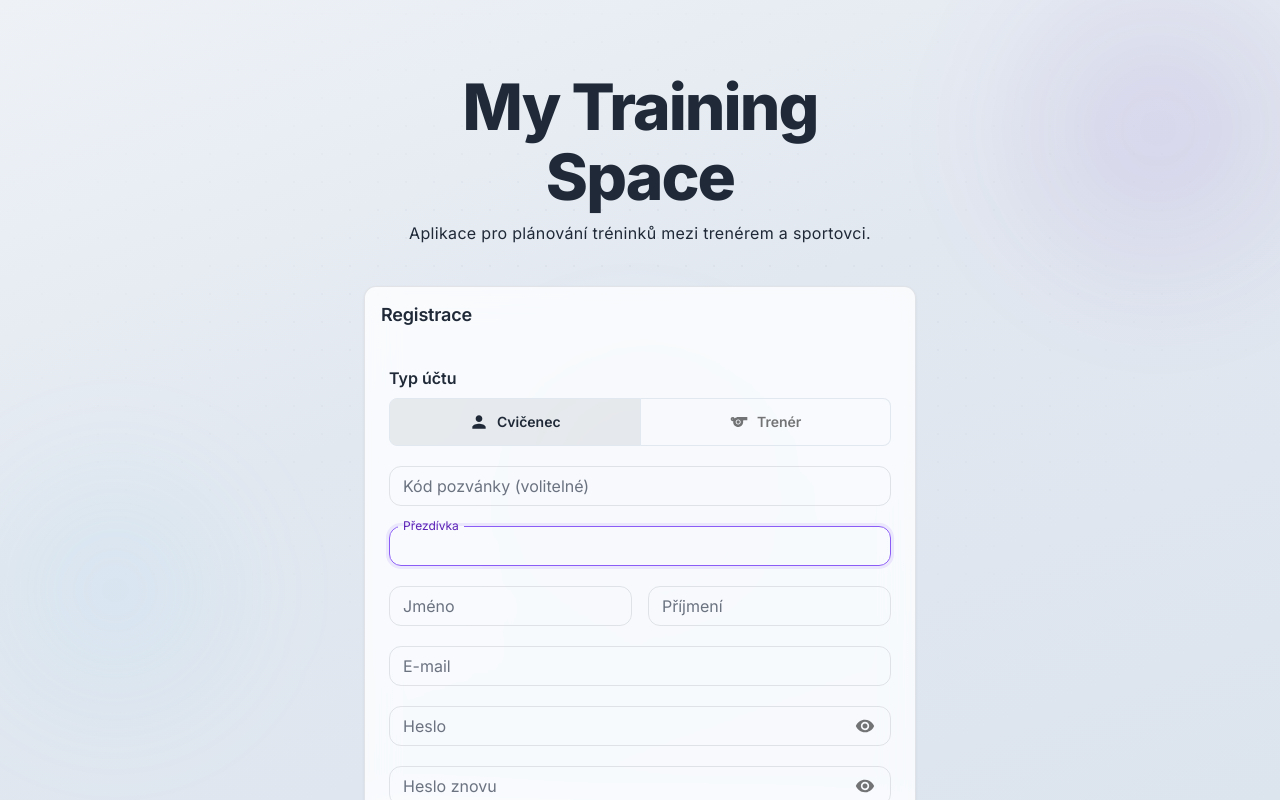
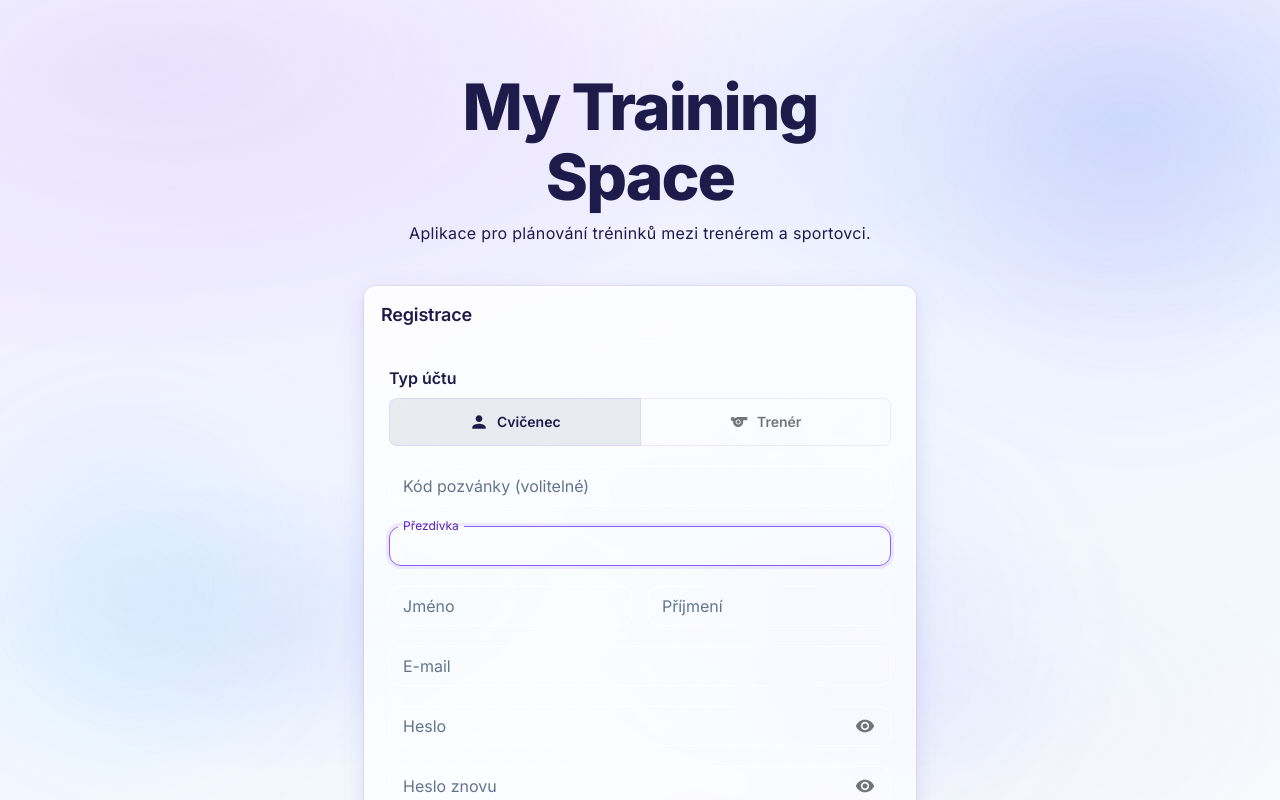
Before and after one commit to VeveCambor/MTS, a Next.js app: page /register in a window 1280 px wide. Shown: the top 800 px of the page. Built offline with nearby package versions, Linux system fonts and the light colour scheme; no server answers; what @mui/material-nextjs would draw is missing.

Commit message:
Enhance styling and theme consistency across components

```diff
--- a/app/globals.css
+++ b/app/globals.css
@@ -11,8 +11,9 @@ a {
 /* Accent RGB pro CSS proměnné (scan line) */
 html[data-theme="light"] {
   --accent-rgb: 91, 33, 182;
-  --bg-base-rgb: 238, 242, 247;
+  --bg-base-rgb: 250, 249, 254;
   --bg-surface-rgb: 255, 255, 255;
+  --glass-highlight: rgba(255, 255, 255, 0.92);
 }
 
 html[data-theme="dark"] {
--- a/components/layout/Navbar.tsx
+++ b/components/layout/Navbar.tsx
@@ -19,7 +19,7 @@ import { useProfile } from "@/hooks/useProfile";
 import { useAuthActions } from "@/hooks/useAuthActions";
 import { avatarEmoji } from "@/lib/constants/avatars";
 import { roleLabel } from "@/lib/constants/roles";
-import { futuristicGlassSx, glassShimmerSx, layout, motion, shellTokens } from "@/styles/tokens";
+import { futuristicGlassSx, shellShimmerSx, layout, motion, shellTokens } from "@/styles/tokens";
 
 type NavbarProps = {
   onMenuClick: () => void;
@@ -64,7 +64,7 @@ export function Navbar({ onMenuClick }: NavbarProps) {
         borderRadius: tokens.shellRadius,
         bgcolor: tokens.navbarBg,
         ...futuristicGlassSx(mode),
-        ...glassShimmerSx(mode),
+        ...shellShimmerSx(mode),
         display: "flex",
         alignItems: "center",
         px: { xs: 2, md: 3 },
--- a/components/layout/Sidebar.tsx
+++ b/components/layout/Sidebar.tsx
@@ -18,7 +18,7 @@ import ExpandMore from "@mui/icons-material/ExpandMore";
 import { useColorMode } from "@/components/providers/ColorModeProvider";
 import { getNavSections, type NavItem, type NavSection } from "@/lib/constants/navigation";
 import { useProfile } from "@/hooks/useProfile";
-import { futuristicGlassSx, glassShimmerSx, layout, navIconButtonSx, radius, shellTokens, glassPanelSx } from "@/styles/tokens";
+import { futuristicGlassSx, shellShimmerSx, layout, navIconButtonSx, radius, shellTokens, glassPanelSx } from "@/styles/tokens";
 
 type SidebarProps = {
   onNavigate?: () => void;
@@ -247,7 +247,7 @@ export function Sidebar({ onNavigate, variant = "rail" }: SidebarProps) {
         borderRadius: tokens.shellRadius,
         bgcolor: tokens.sidebarBg,
         ...futuristicGlassSx(mode),
-        ...glassShimmerSx(mode),
+        ...shellShimmerSx(mode),
         zIndex: (t) => t.zIndex.drawer,
         display: { xs: "none", md: "flex" },
         flexDirection: "column",
--- a/components/ui/FuturisticBackground.tsx
+++ b/components/ui/FuturisticBackground.tsx
@@ -2,15 +2,18 @@
 
 import Box from "@mui/material/Box";
 import { useColorMode } from "@/components/providers/ColorModeProvider";
+import { getColors } from "@/styles/colors";
 import { shellTokens } from "@/styles/tokens";
 
 /**
- * Animované futuristické pozadí — mřížka, plovoucí orby, scan line.
- * Vždy pod obsahem, neblokuje interakci.
+ * Animované futuristické pozadí — mesh aurora, mřížka, plovoucí orby.
+ * Ve světlém režimu bohatší barevné skvrny; scan line jen v dark mode.
  */
 export function FuturisticBackground() {
   const { mode } = useColorMode();
   const tokens = shellTokens(mode);
+  const c = getColors(mode);
+  const isLight = mode === "light";
 
   return (
     <Box
@@ -23,16 +26,33 @@ export function FuturisticBackground() {
         overflow: "hidden",
       }}
     >
+      {/* Aurora mesh — hlavně light mode */}
+      {isLight && (
+        <Box
+          sx={{
+            position: "absolute",
+            inset: 0,
+            opacity: 0.88,
+            background: `
+              radial-gradient(ellipse 85% 65% at 12% 8%, ${c.mesh1}, transparent 58%),
+              radial-gradient(ellipse 75% 55% at 88% 15%, ${c.mesh2}, transparent 52%),
+              radial-gradient(ellipse 65% 50% at 72% 88%, ${c.mesh3}, transparent 48%),
+              radial-gradient(ellipse 55% 45% at 22% 78%, ${c.mesh4}, transparent 42%)
+            `,
+          }}
+        />
+      )}
+
       {/* Dot grid */}
       <Box
         sx={{
           position: "absolute",
           inset: 0,
-          opacity: mode === "light" ? 0.55 : 0.35,
+          opacity: isLight ? 0.36 : 0.35,
           backgroundImage: `radial-gradient(circle, ${tokens.gridColor} 1px, transparent 1px)`,
-          backgroundSize: "28px 28px",
-          maskImage: "radial-gradient(ellipse 80% 70% at 50% 40%, black 20%, transparent 75%)",
-          WebkitMaskImage: "radial-gradient(ellipse 80% 70% at 50% 40%, black 20%, transparent 75%)",
+          backgroundSize: isLight ? "32px 32px" : "28px 28px",
+          maskImage: "radial-gradient(ellipse 85% 75% at 50% 42%, black 15%, transparent 78%)",
+          WebkitMaskImage: "radial-gradient(ellipse 85% 75% at 50% 42%, black 15%, transparent 78%)",
         }}
       />
 
@@ -41,13 +61,13 @@ export function FuturisticBackground() {
         className="futuristic-orb futuristic-orb--1"
         sx={{
           position: "absolute",
-          width: 420,
-          height: 420,
+          width: isLight ? 500 : 420,
+          height: isLight ? 500 : 420,
           borderRadius: "50%",
-          top: "-8%",
-          right: "-5%",
+          top: "-10%",
+          right: "-6%",
           background: `radial-gradient(circle, ${tokens.orb1} 0%, transparent 68%)`,
-          filter: "blur(40px)",
+          filter: isLight ? "blur(56px)" : "blur(40px)",
           animation: "float-orb 18s ease-in-out infinite",
         }}
       />
@@ -55,13 +75,13 @@ export function FuturisticBackground() {
         className="futuristic-orb futuristic-orb--2"
         sx={{
           position: "absolute",
-          width: 360,
-          height: 360,
+          width: isLight ? 420 : 360,
+          height: isLight ? 420 : 360,
           borderRadius: "50%",
-          bottom: "5%",
-          left: "-4%",
+          bottom: "2%",
+          left: "-5%",
           background: `radial-gradient(circle, ${tokens.orb2} 0%, transparent 68%)`,
-          filter: "blur(48px)",
+          filter: isLight ? "blur(64px)" : "blur(48px)",
           animation: "float-orb 22s ease-in-out infinite reverse",
         }}
       />
@@ -69,23 +89,40 @@ export function FuturisticBackground() {
         className="futuristic-orb futuristic-orb--3"
         sx={{
           position: "absolute",
-          width: 280,
-          height: 280,
+          width: isLight ? 340 : 280,
+          height: isLight ? 340 : 280,
           borderRadius: "50%",
-          top: "42%",
-          left: "38%",
+          top: "40%",
+          left: "36%",
           background: `radial-gradient(circle, ${tokens.orb3} 0%, transparent 70%)`,
-          filter: "blur(56px)",
+          filter: isLight ? "blur(72px)" : "blur(56px)",
           animation: "float-orb 26s ease-in-out infinite 2s",
         }}
       />
+      {isLight && (
+        <Box
+          className="futuristic-orb futuristic-orb--4"
+          sx={{
+            position: "absolute",
+            width: 380,
+            height: 380,
+            borderRadius: "50%",
+            top: "55%",
+            right: "18%",
+            background: `radial-gradient(circle, ${c.orb4} 0%, transparent 70%)`,
+            filter: "blur(68px)",
+            animation: "float-orb 30s ease-in-out infinite 4s",
+          }}
+        />
+      )}
 
-      {/* Jemná scan line */}
+      {/* Scan line — jen dark mode (ve světlém působí rušivě) */}
+      {!isLight && (
         <Box
           sx={{
             position: "absolute",
             inset: 0,
-          opacity: mode === "light" ? 0.025 : 0.04,
+            opacity: 0.04,
             backgroundImage: `repeating-linear-gradient(
               0deg,
               transparent,
@@ -96,6 +133,7 @@ export function FuturisticBackground() {
             animation: "scan-drift 12s linear infinite",
           }}
         />
+      )}
     </Box>
   );
 }
--- a/components/ui/SpaceCard.tsx
+++ b/components/ui/SpaceCard.tsx
@@ -30,16 +30,21 @@ export function SpaceCard({
 }: SpaceCardProps) {
   const { mode } = useColorMode();
   const tokens = shellTokens(mode);
+  const isLight = mode === "light";
 
   return (
     <Card
       sx={{
-        position: "relative",
-        overflow: "hidden",
         ...(glass && {
-          background: tokens.glassCard,
-          backdropFilter: "blur(16px) saturate(150%)",
-          borderColor: tokens.glassBorderOuter,
+          background: isLight
+            ? "linear-gradient(148deg, rgba(255,255,255,0.85) 0%, rgba(255,255,255,0.62) 100%)"
+            : tokens.glassCard,
+          backdropFilter: isLight ? "blur(24px) saturate(200%)" : "blur(16px) saturate(150%)",
+          WebkitBackdropFilter: isLight ? "blur(24px) saturate(200%)" : "blur(16px) saturate(150%)",
+          borderColor: isLight ? "rgba(255,255,255,0.75)" : tokens.glassBorderOuter,
+          boxShadow: isLight
+            ? `${tokens.shadows.md}, inset 0 1px 0 rgba(255,255,255,0.95), 0 0 0 1px rgba(139, 92, 246, 0.10)`
+            : tokens.shadows.md,
           ...glassShimmerSx(mode),
         }),
         ...(hover && {
--- a/styles/colors.ts
+++ b/styles/colors.ts
@@ -3,24 +3,31 @@ import type { ColorMode } from "./tokens";
 /** Sjednocená barevná paleta — pozadí, povrchy, okraje. */
 export const colors = {
   light: {
-    bgGradient: "linear-gradient(160deg, #EEF2F7 0%, #E2E8F0 45%, #DCE4EE 100%)",
+    /** Světlé pozadí s mírným fialovo-modrým nádechem */
+    bgGradient:
+      "linear-gradient(165deg, #FAF9FE 0%, #F3F0FF 26%, #EFF6FF 58%, #F7FAFC 100%)",
     surface: "#FFFFFF",
-    surfaceMuted: "#F8FAFC",
-    surfaceGlass: "rgba(255, 255, 255, 0.78)",
-    shellGlass: "rgba(255, 255, 255, 0.72)",
-    border: "rgba(15, 23, 42, 0.10)",
-    borderStrong: "rgba(15, 23, 42, 0.14)",
-    inputBg: "rgba(255, 255, 255, 0.85)",
+    surfaceMuted: "#FAFAFC",
+    surfaceGlass: "rgba(255, 255, 255, 0.60)",
+    shellGlass: "rgba(255, 255, 255, 0.66)",
+    border: "rgba(255, 255, 255, 0.75)",
+    borderStrong: "rgba(139, 92, 246, 0.18)",
+    inputBg: "rgba(255, 255, 255, 0.75)",
     cardGradient:
-      "linear-gradient(145deg, rgba(255,255,255,0.98) 0%, rgba(248,250,252,0.94) 100%)",
+      "linear-gradient(148deg, rgba(255,255,255,0.80) 0%, rgba(255,255,255,0.55) 52%, rgba(243,240,255,0.38) 100%)",
     glassGradient:
-      "linear-gradient(145deg, rgba(255,255,255,0.96) 0%, rgba(248,250,252,0.92) 100%)",
-    orb1: "rgba(91, 33, 182, 0.10)",
-    orb2: "rgba(125, 211, 252, 0.12)",
-    orb3: "rgba(148, 163, 184, 0.14)",
-    grid: "rgba(15, 23, 42, 0.05)",
-    hover: "rgba(139, 92, 246, 0.06)",
-    tableHead: "rgba(248, 250, 252, 0.92)",
+      "linear-gradient(148deg, rgba(255,255,255,0.84) 0%, rgba(255,255,255,0.60) 100%)",
+    orb1: "rgba(139, 92, 246, 0.17)",
+    orb2: "rgba(56, 189, 248, 0.14)",
+    orb3: "rgba(167, 139, 250, 0.09)",
+    orb4: "rgba(129, 140, 248, 0.11)",
+    grid: "rgba(91, 33, 182, 0.045)",
+    hover: "rgba(139, 92, 246, 0.065)",
+    tableHead: "rgba(255, 255, 255, 0.56)",
+    mesh1: "rgba(167, 139, 250, 0.22)",
+    mesh2: "rgba(56, 189, 248, 0.16)",
+    mesh3: "rgba(167, 139, 250, 0.08)",
+    mesh4: "rgba(129, 140, 248, 0.13)",
   },
   dark: {
     /** Stejná modro-slate rodina jako karty (#1E293B) — bez fialového nádechu */
@@ -40,9 +47,14 @@ export const colors = {
     orb1: "rgba(153, 255, 236, 0.07)",
     orb2: "rgba(56, 132, 182, 0.09)",
     orb3: "rgba(100, 116, 139, 0.11)",
+    orb4: "rgba(100, 116, 139, 0.08)",
     grid: "rgba(148, 163, 184, 0.05)",
     hover: "rgba(153, 255, 236, 0.05)",
     tableHead: "rgba(22, 32, 50, 0.85)",
+    mesh1: "transparent",
+    mesh2: "transparent",
+    mesh3: "transparent",
+    mesh4: "transparent",
   },
 } as const;
 
--- a/styles/theme.ts
+++ b/styles/theme.ts
@@ -1,6 +1,6 @@
 import { createTheme, type ThemeOptions } from "@mui/material/styles";
 import { getColors } from "./colors";
-import { motion, neonGlow, radius, surfaceShadows, type ColorMode } from "./tokens";
+import { motion, neonGlow, radius, surfaceShadows, cardGlassSx, type ColorMode } from "./tokens";
 
 export type { ColorMode };
 
@@ -25,9 +25,9 @@ const palettes: Record<ColorMode, NonNullable<ThemeOptions["palette"]>> = {
     mode: "light",
     primary: { main: "#5B21B6", contrastText: "#FFFFFF" },
     secondary: { main: "#8B5CF6", contrastText: "#FFFFFF" },
-    background: { default: "#EEF2F7", paper: "#FFFFFF" },
-    text: { primary: "#1F2937", secondary: "#6B7280" },
-    divider: "#E2E8F0",
+    background: { default: "#FAF9FE", paper: "#FFFFFF" },
+    text: { primary: "#1E1B4B", secondary: "#64748B" },
+    divider: "rgba(139, 92, 246, 0.12)",
     success: { main: "#10B981" },
     error: { main: "#EF4444" },
   },
@@ -46,8 +46,7 @@ const palettes: Record<ColorMode, NonNullable<ThemeOptions["palette"]>> = {
 function buildComponents(mode: ColorMode): ThemeOptions["components"] {
   const isLight = mode === "light";
   const c = getColors(mode);
-  const pageBg = c.bgGradient;
-  const cardBg = c.cardGradient;
+  const pageBg = isLight ? "transparent" : c.bgGradient;
   const cardBorder = c.border;
   const shadows = surfaceShadows(mode);
   const accent = isLight ? "#8B5CF6" : "#99FFEC";
@@ -58,7 +57,7 @@ function buildComponents(mode: ColorMode): ThemeOptions["components"] {
     MuiCssBaseline: {
       styleOverrides: {
         body: {
-          background: pageBg,
+          background: isLight ? c.bgGradient : pageBg,
           backgroundAttachment: "fixed",
           minHeight: "100vh",
         },
@@ -80,11 +79,11 @@ function buildComponents(mode: ColorMode): ThemeOptions["components"] {
             ownerState.color === "primary" &&
             (isLight
               ? {
-                  background: "#5B21B6",
+                  background: "linear-gradient(135deg, #5B21B6 0%, #7C3AED 100%)",
                   color: "#FFFFFF",
                   boxShadow: shadows.sm,
                   "&:hover": {
-                    background: "#6D28D9",
+                    background: "linear-gradient(135deg, #6D28D9 0%, #8B5CF6 100%)",
                     boxShadow: `${shadows.md}, ${neonGlow(mode, "soft")}`,
                   },
                 }
@@ -120,14 +119,14 @@ function buildComponents(mode: ColorMode): ThemeOptions["components"] {
       styleOverrides: {
         root: {
           borderRadius: radius.lg,
-          border: `1px solid ${cardBorder}`,
-          background: cardBg,
-          boxShadow: shadows.sm,
-          backdropFilter: "blur(12px) saturate(140%)",
           transition: `transform ${motion.normal}, box-shadow ${motion.normal}, border-color ${motion.normal}`,
+          ...cardGlassSx(mode),
           "&:hover": {
-            boxShadow: shadows.md,
+            boxShadow: isLight
+              ? `${shadows.md}, inset 0 1px 0 rgba(255,255,255,0.92)`
+              : shadows.md,
             borderColor: c.borderStrong,
+            ...(isLight && { transform: "translateY(-2px)" }),
           },
         },
       },
@@ -177,7 +176,7 @@ function buildComponents(mode: ColorMode): ThemeOptions["components"] {
             borderColor: c.border,
           },
           "&:hover .MuiOutlinedInput-notchedOutline": {
-            borderColor: isLight ? "rgba(15, 23, 42, 0.18)" : c.borderStrong,
+            borderColor: isLight ? c.borderStrong : c.borderStrong,
           },
           "&.Mui-focused .MuiOutlinedInput-notchedOutline": {
             borderColor: accent,
@@ -261,13 +260,14 @@ function buildComponents(mode: ColorMode): ThemeOptions["components"] {
       styleOverrides: {
         root: {
           borderRadius: `${radius.lg} !important`,
-          border: `1px solid ${cardBorder}`,
           marginBottom: 8,
           "&:before": { display: "none" },
-          boxShadow: shadows.sm,
-          overflow: "hidden",
-          transition: `box-shadow ${motion.normal}`,
-          "&.Mui-expanded": { boxShadow: shadows.md },
+          transition: `box-shadow ${motion.normal}, transform ${motion.normal}`,
+          ...cardGlassSx(mode),
+          "&.Mui-expanded": {
+            boxShadow: shadows.md,
+            ...(isLight && { transform: "translateY(-1px)" }),
+          },
         },
       },
     },
--- a/styles/tokens.ts
+++ b/styles/tokens.ts
@@ -37,16 +37,16 @@ export function surfaceShadows(mode: ColorMode) {
   const c = getColors(mode);
   return {
     sm: isLight
-      ? "0 1px 3px rgba(15, 23, 42, 0.06)"
+      ? "0 2px 8px rgba(91, 33, 182, 0.06), 0 1px 2px rgba(15, 23, 42, 0.04)"
       : "0 1px 3px rgba(0, 0, 0, 0.30)",
     md: isLight
-      ? "0 4px 16px rgba(15, 23, 42, 0.08)"
+      ? "0 8px 28px rgba(91, 33, 182, 0.10), 0 4px 12px rgba(15, 23, 42, 0.05)"
       : `0 4px 20px rgba(0, 0, 0, 0.35), 0 0 0 1px ${c.border}`,
     lg: isLight
-      ? "0 8px 32px rgba(15, 23, 42, 0.10)"
+      ? "0 16px 48px rgba(91, 33, 182, 0.14), 0 8px 20px rgba(15, 23, 42, 0.06)"
       : "0 8px 36px rgba(0, 0, 0, 0.45)",
     shell: isLight
-      ? "0 2px 12px rgba(15, 23, 42, 0.06)"
+      ? "0 8px 32px rgba(91, 33, 182, 0.09), 0 2px 8px rgba(15, 23, 42, 0.04), inset 0 1px 0 rgba(255,255,255,0.92)"
       : `0 4px 20px rgba(0, 0, 0, 0.35), 0 0 0 1px ${c.border}`,
   };
 }
@@ -73,8 +73,8 @@ export function shellTokens(mode: ColorMode) {
     navbarBg: c.shellGlass,
     sidebarBg: c.shellGlass,
     glassCard: c.surfaceGlass,
-    glassBorder: isLight ? "rgba(255, 255, 255, 0.85)" : c.border,
-    glassBorderOuter: c.border,
+    glassBorder: isLight ? "rgba(255, 255, 255, 0.95)" : c.border,
+    glassBorderOuter: isLight ? "rgba(255, 255, 255, 0.55)" : c.border,
     glassActive: isLight ? "rgba(255, 255, 255, 0.88)" : "rgba(36, 48, 68, 0.75)",
     glassHover: isLight ? "rgba(255, 255, 255, 0.55)" : "rgba(36, 48, 68, 0.45)",
     accent: isLight ? "#5B21B6" : "#99FFEC",
@@ -92,20 +92,44 @@ export function shellTokens(mode: ColorMode) {
 
 export function glassPanelSx(mode: ColorMode) {
   const tokens = shellTokens(mode);
+  const isLight = mode === "light";
   return {
-    backdropFilter: "blur(20px) saturate(160%)",
-    WebkitBackdropFilter: "blur(20px) saturate(160%)",
-    border: `1px solid ${tokens.glassBorderOuter}`,
+    backdropFilter: isLight ? "blur(24px) saturate(190%)" : "blur(20px) saturate(160%)",
+    WebkitBackdropFilter: isLight ? "blur(24px) saturate(190%)" : "blur(20px) saturate(160%)",
+    border: isLight
+      ? `1px solid ${tokens.glassBorderOuter}`
+      : `1px solid ${tokens.glassBorderOuter}`,
     boxShadow: tokens.shadows.shell,
+  };
+}
+
+export function cardGlassSx(mode: ColorMode) {
+  const c = getColors(mode);
+  const shadows = surfaceShadows(mode);
+  const isLight = mode === "light";
+  return {
+    position: "relative" as const,
+    overflow: "hidden" as const,
+    background: c.cardGradient,
+    backdropFilter: isLight ? "blur(20px) saturate(185%)" : "blur(14px) saturate(150%)",
+    WebkitBackdropFilter: isLight ? "blur(20px) saturate(185%)" : "blur(14px) saturate(150%)",
+    border: `1px solid ${c.border}`,
+    boxShadow: isLight
+      ? `${shadows.sm}, inset 0 1px 0 rgba(255,255,255,0.88)`
+      : shadows.sm,
+    ...(isLight ? glassShimmerSx(mode) : {}),
   };
 }
 
 export function futuristicGlassSx(mode: ColorMode) {
   const isLight = mode === "light";
+  const c = getColors(mode);
   return {
     overflow: "hidden" as const,
     ...glassPanelSx(mode),
-    boxShadow: `${surfaceShadows(mode).shell}, inset 0 1px 0 ${isLight ? "rgba(255,255,255,0.75)" : "rgba(148, 163, 184, 0.10)"}`,
+    boxShadow: isLight
+      ? `${surfaceShadows(mode).shell}, 0 0 0 1px ${c.borderStrong}, inset 0 1px 0 rgba(255,255,255,0.95)`
+      : `${surfaceShadows(mode).shell}, inset 0 1px 0 rgba(148, 163, 184, 0.10)`,
   };
 }
 
@@ -133,7 +157,29 @@ export function navIconButtonSx(mode: ColorMode, active: boolean) {
   };
 }
 
+/** Probliknutí na kartách — ve světlém režimu pomalejší a jemnější. */
 export function glassShimmerSx(mode: ColorMode) {
+  if (mode === "dark") return {};
+
+  return {
+    "&::after": {
+      content: '""',
+      position: "absolute",
+      top: 0,
+      left: "-120%",
+      width: "55%",
+      height: "100%",
+      background:
+        "linear-gradient(105deg, transparent 42%, rgba(255,255,255,0.55) 50%, transparent 58%)",
+      transform: "skewX(-18deg)",
+      animation: "glass-shimmer 14s ease-in-out infinite",
+      pointerEvents: "none",
+    },
+  };
+}
+
+/** Jemné probliknutí shell prvků (navbar, sidebar) — v dark mode pomalejší a slabší. */
+export function shellShimmerSx(mode: ColorMode) {
   const isLight = mode === "light";
   return {
     "&::after": {
@@ -141,13 +187,15 @@ export function glassShimmerSx(mode: ColorMode) {
       position: "absolute",
       top: 0,
       left: "-120%",
-      width: "60%",
+      width: "55%",
       height: "100%",
       background: isLight
-        ? "linear-gradient(105deg, transparent 40%, rgba(255,255,255,0.45) 50%, transparent 60%)"
-        : "linear-gradient(105deg, transparent 40%, rgba(148,163,184,0.08) 50%, transparent 60%)",
+        ? "linear-gradient(105deg, transparent 42%, rgba(255,255,255,0.35) 50%, transparent 58%)"
+        : "linear-gradient(105deg, transparent 44%, rgba(148,163,184,0.05) 50%, transparent 56%)",
       transform: "skewX(-18deg)",
-      animation: "glass-shimmer 9s ease-in-out infinite",
+      animation: isLight
+        ? "glass-shimmer 12s ease-in-out infinite"
+        : "glass-shimmer 18s ease-in-out infinite",
       pointerEvents: "none",
     },
   };
```
Also changed, not shown: components/tables/SpaceTable.tsx (+5 -10 lines). Lines whose indentation alone changed are shown as unchanged.
